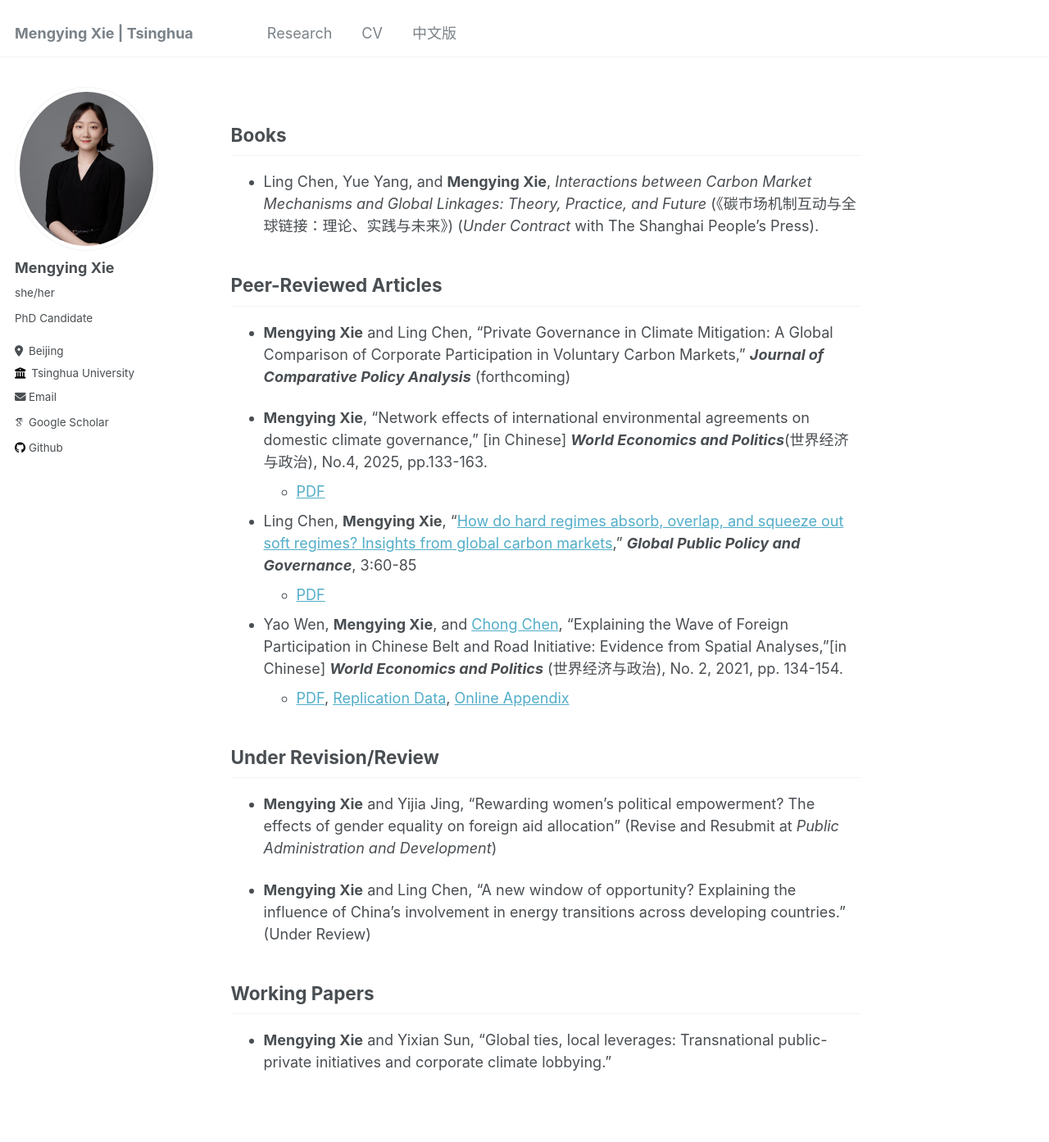
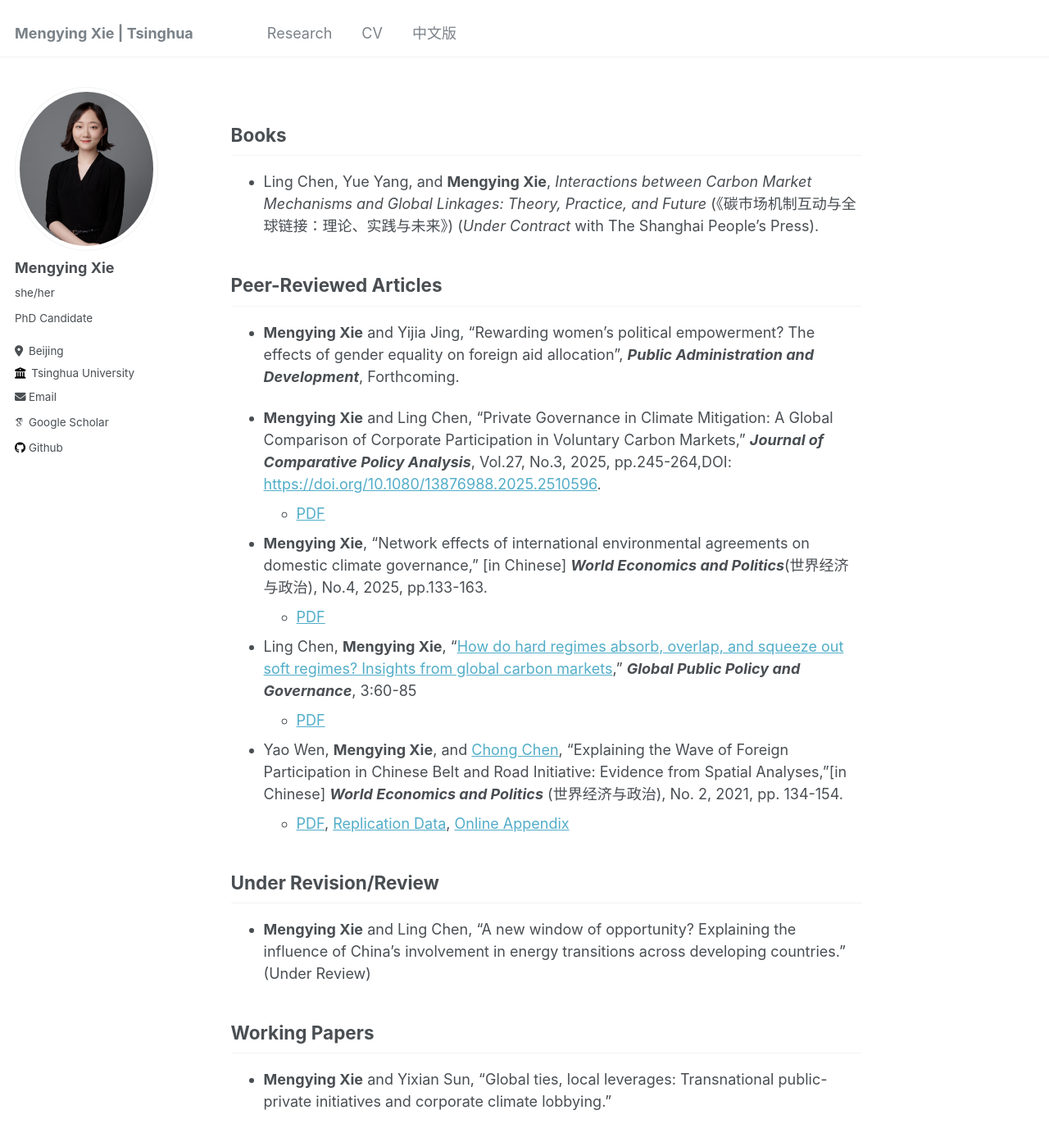
Before and after one commit to xiemythu/xiemythu.github.io, a Jekyll site: the page built from _pages/research.md, in a window 1280 px wide and 1400 px high. Shown: the top 1393 px of the window at 82% size. Built offline with Jekyll 4.4.1, drawn with Linux system fonts in a browser that asks for light colours; some web fonts are replaced.

Commit message:
Update research.md

```diff
--- a/_pages/research.md
+++ b/_pages/research.md
@@ -11,7 +11,11 @@ author_profile: true
 
 
 ## Peer-Reviewed Articles
-* **Mengying Xie** and  Ling Chen, “Private Governance in Climate Mitigation: A Global Comparison of Corporate Participation in Voluntary Carbon Markets," ***Journal of Comparative Policy Analysis*** (forthcoming)
+
+* **Mengying Xie** and Yijia Jing, "Rewarding women’s political empowerment? The effects of gender equality on foreign aid allocation", ***Public Administration and Development***, Forthcoming.
+
+* **Mengying Xie** and  Ling Chen, “Private Governance in Climate Mitigation: A Global Comparison of Corporate Participation in Voluntary Carbon Markets," ***Journal of Comparative Policy Analysis***, Vol.27, No.3, 2025, pp.245-264,DOI: [https://doi.org/10.1080/13876988.2025.2510596](10.1080/13876988.2025.2510596).
+    + [PDF](https://xiemythu.github.io/files/xie_chen_2025.pdf)
 
 *  **Mengying Xie**, "Network effects of international environmental agreements on domestic climate governance," [in Chinese] ***World Economics and Politics***(世界经济与政治), No.4, 2025, pp.133-163.
     + [PDF](https://xiemythu.github.io/files/wpe_2025.pdf)
@@ -24,8 +28,6 @@ author_profile: true
 
 ## Under Revision/Review
 
-* **Mengying Xie** and Yijia Jing, "Rewarding women’s political empowerment? The effects of gender equality on foreign aid allocation" (Revise and Resubmit at *Public Administration and Development*)
-
 * **Mengying Xie** and  Ling Chen, "A new window of opportunity? Explaining the influence of China’s involvement in energy transitions across developing countries." (Under Review)
 
 ## Working Papers
```
